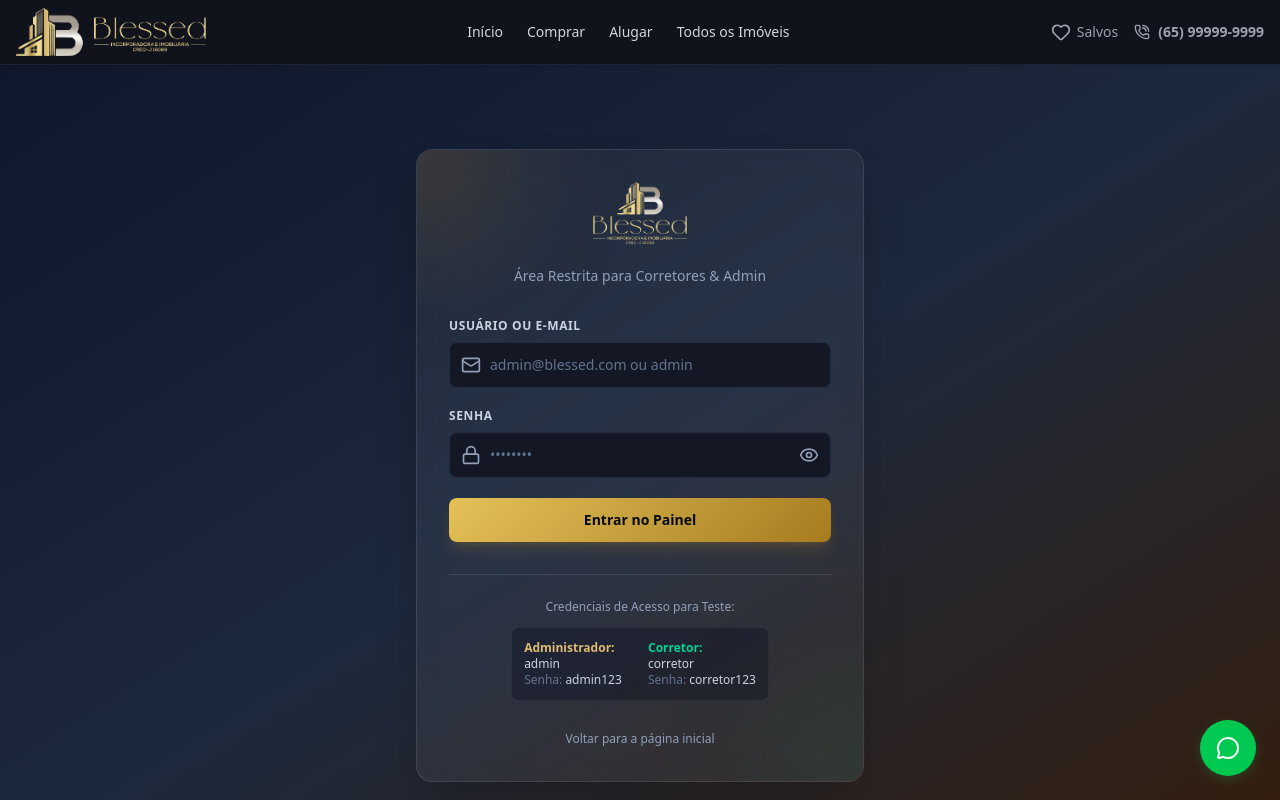
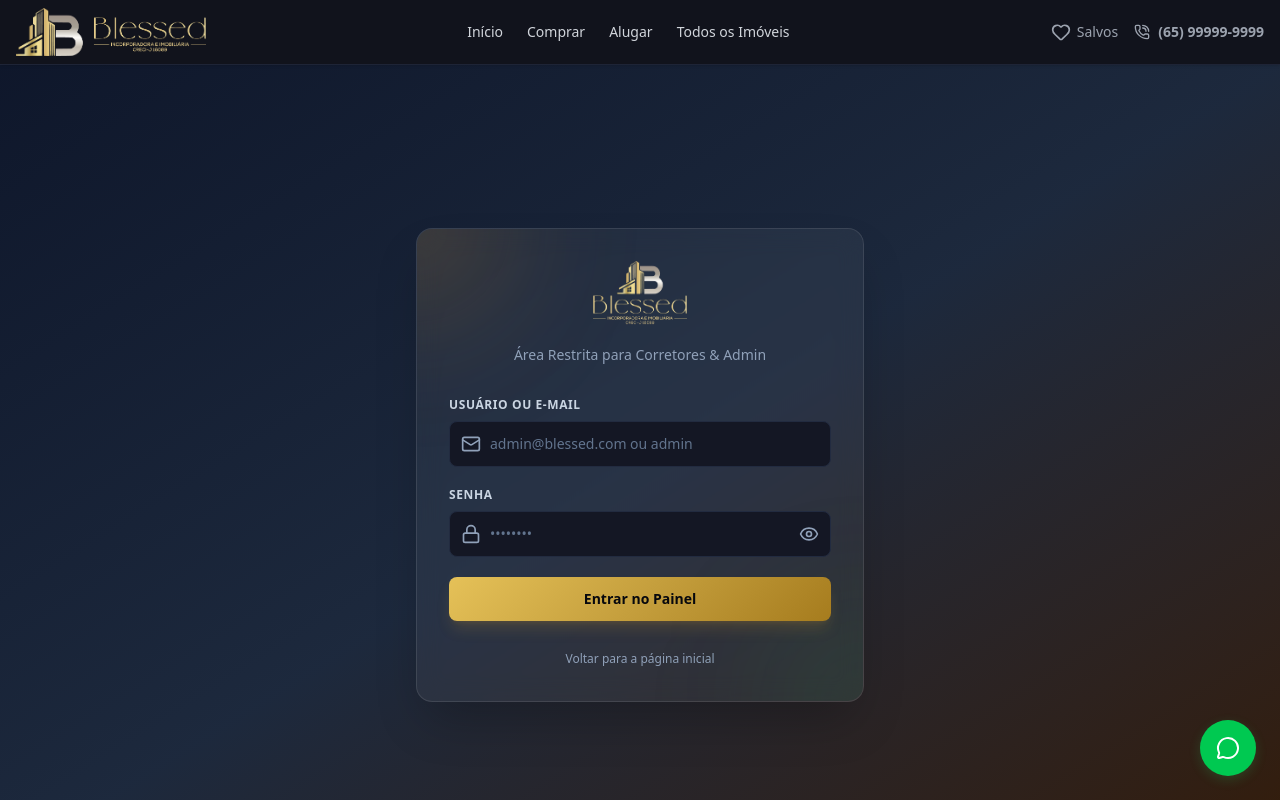
Before and after one commit to AgenciaPaitto/blessed_imobiliaria, a React (Vite) app: page /login in a window 1280 px wide. Shown: the top 800 px of the page. Built offline with nearby package versions, Linux system fonts and the light colour scheme.

Commit message:
clean: remove mock/test credentials from login UI

```diff
--- a/src/pages/Login.tsx
+++ b/src/pages/Login.tsx
@@ -136,21 +136,7 @@ export default function Login() {
           </button>
         </form>
 
-        <div className="mt-8 pt-6 border-t border-white/10 text-center">
-          <p className="text-slate-400 text-xs mb-3">Credenciais de Acesso para Teste:</p>
-          <div className="inline-grid grid-cols-2 gap-4 text-left max-w-sm mx-auto text-xs bg-slate-950/30 p-3 rounded-lg border border-white/5">
-            <div>
-              <p className="font-semibold text-blue-400">Administrador:</p>
-              <p className="text-slate-300 select-all">admin</p>
-              <p className="text-slate-500">Senha: <span className="text-slate-300 select-all">admin123</span></p>
-            </div>
-            <div>
-              <p className="font-semibold text-emerald-400">Corretor:</p>
-              <p className="text-slate-300 select-all">corretor</p>
-              <p className="text-slate-500">Senha: <span className="text-slate-300 select-all">corretor123</span></p>
-            </div>
-          </div>
-        </div>
+
 
         <div className="mt-6 text-center">
           <a
```
